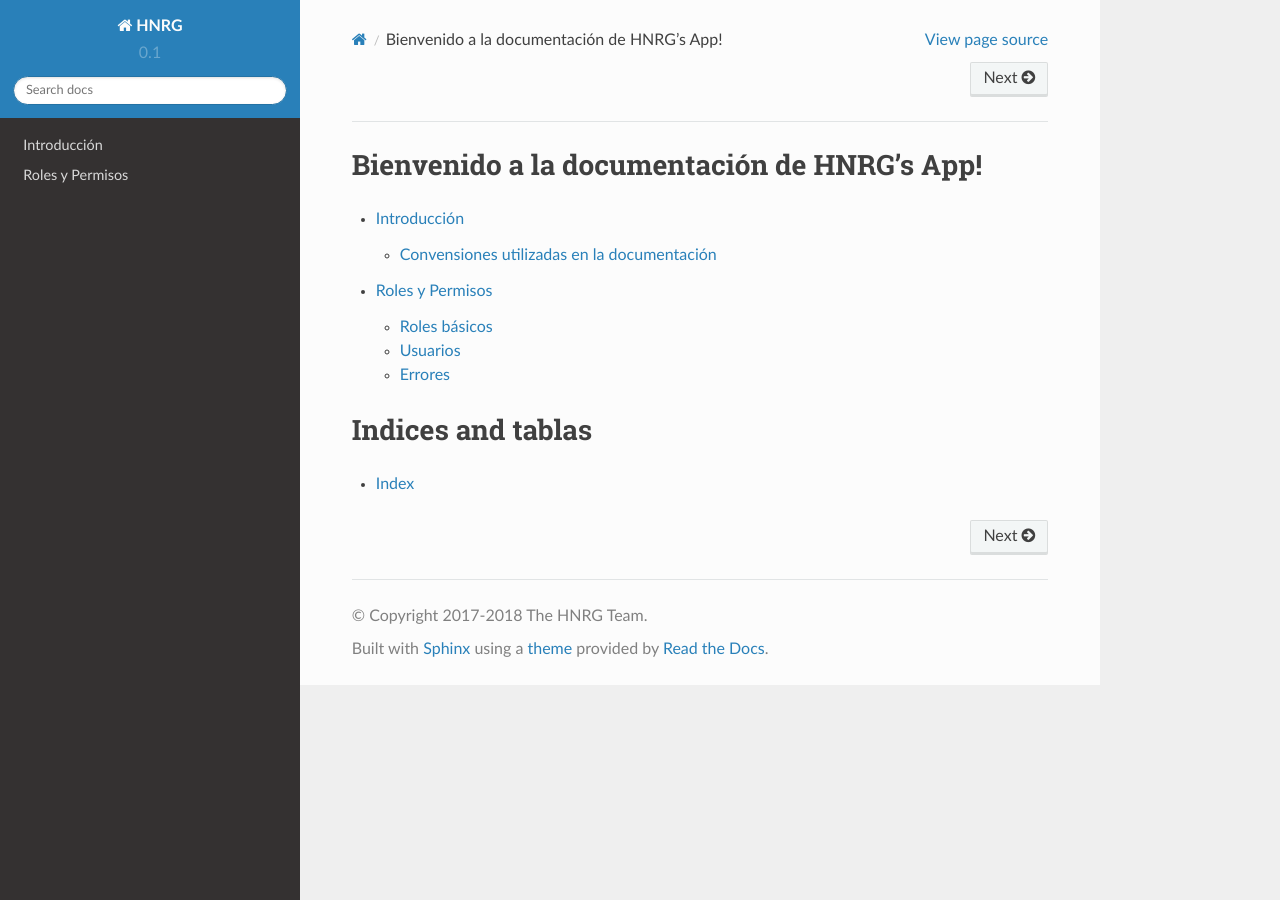
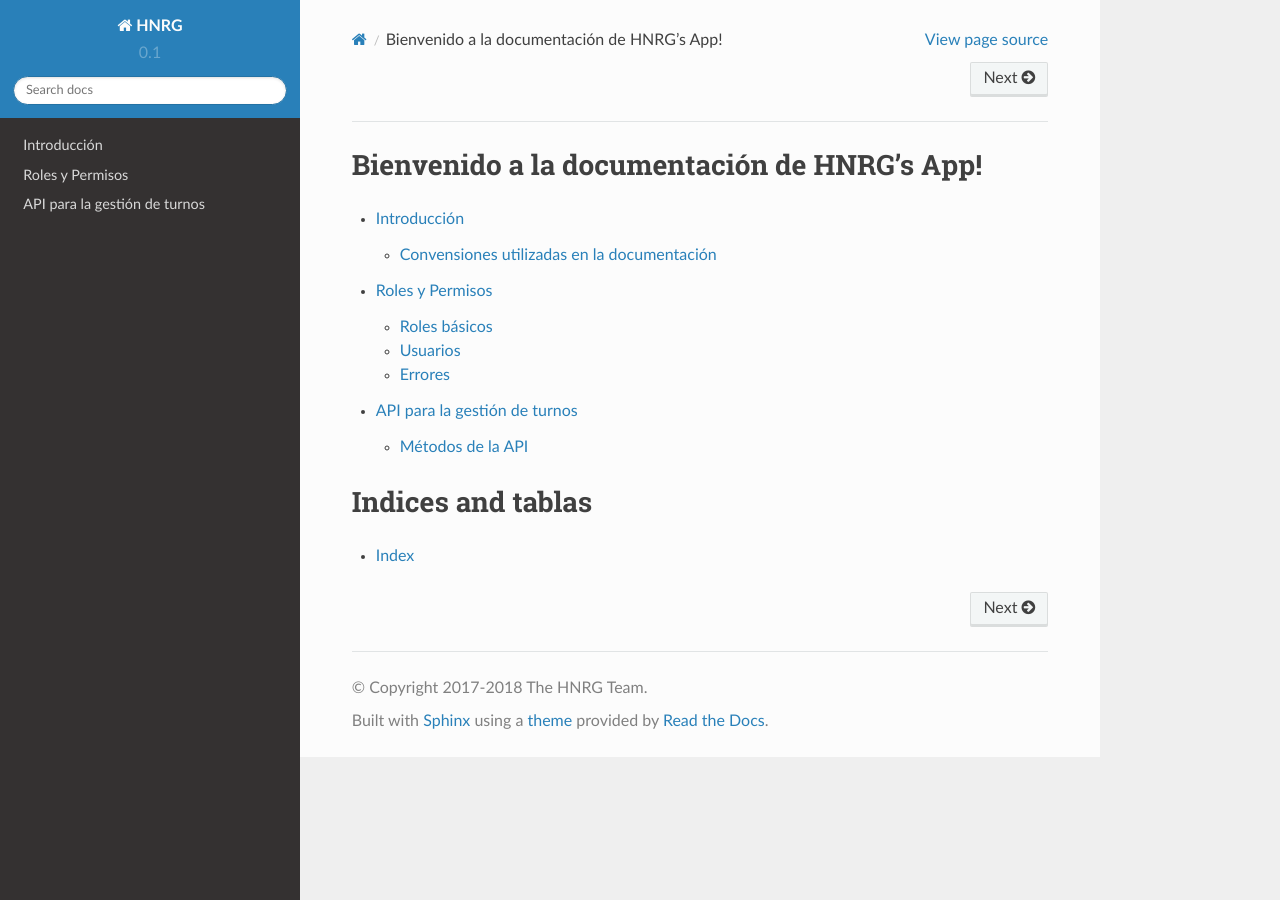
Before and after one commit to hnrg/hnrg, a Sphinx documentation site: the page built from docs/source/index.rst, in a window 1280 px wide. Built offline with Sphinx 7.4.7 and the Read the Docs theme 2.0.0, drawn with Linux system fonts in a browser that asks for light colours; formulas are drawn with MathJax 3; some of the changed lines change nothing that is shown.

Commit message:
Updated docs

```diff
--- a/docs/source/index.rst
+++ b/docs/source/index.rst
@@ -11,6 +11,7 @@
 
    intro.rst
    roles.rst
+   turnos.rst
 
 Indices and tablas
 ==================
--- /dev/null
+++ b/docs/source/turnos.rst
@@ -0,0 +1,41 @@
+.. index:: API de turnos
+
+*****************************
+API para la gestión de turnos
+*****************************
+
+La app provee una interfaz para interactuar con el módulo de gestión
+de turnos del hospital.
+
+La API se encuentra en la URL :code:`grupo47.proyecto2017.linti.unlp.edu.ar/api/turnos`.
+
+.. index:: métodos API de turnos
+
+Métodos de la API
+=================
+
+A continuación se muestran los métodos disponibles en la API así como
+las consultas a ejecutar para probar el correcto funcionamiento de los
+mismos utilizando el comando :code:`curl`.
+
+-   Obtener turnos para la fecha actual
+
+Permite obtener los turnos disponibles para la fecha actual.
+
+    GET /
+
+Respuesta correcta con turnos disponibles,
+
+    $ curl grupo74.proyecto2017.linti.unlp.edu.ar/api/turnos
+
+
+.. code-block::
+    HTTP/1.1 200 OK
+    {
+        "appointments": [
+            "10:00:00",
+            "13:30:00",
+            "14:00:00",
+            "15:30:00"
+        ]
+    }
```
